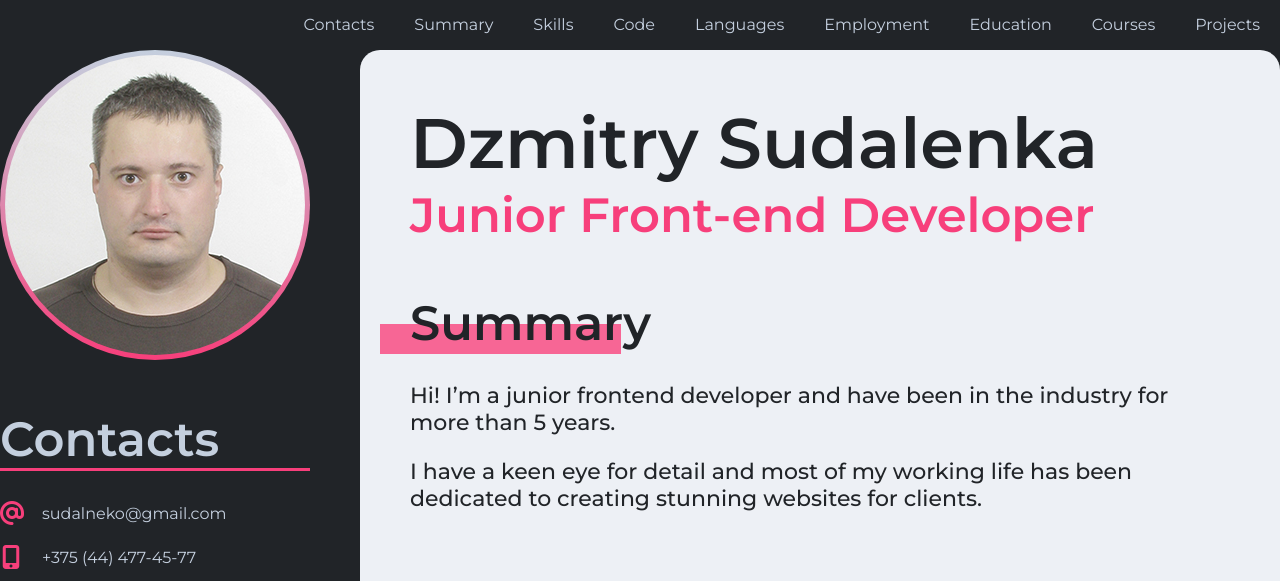
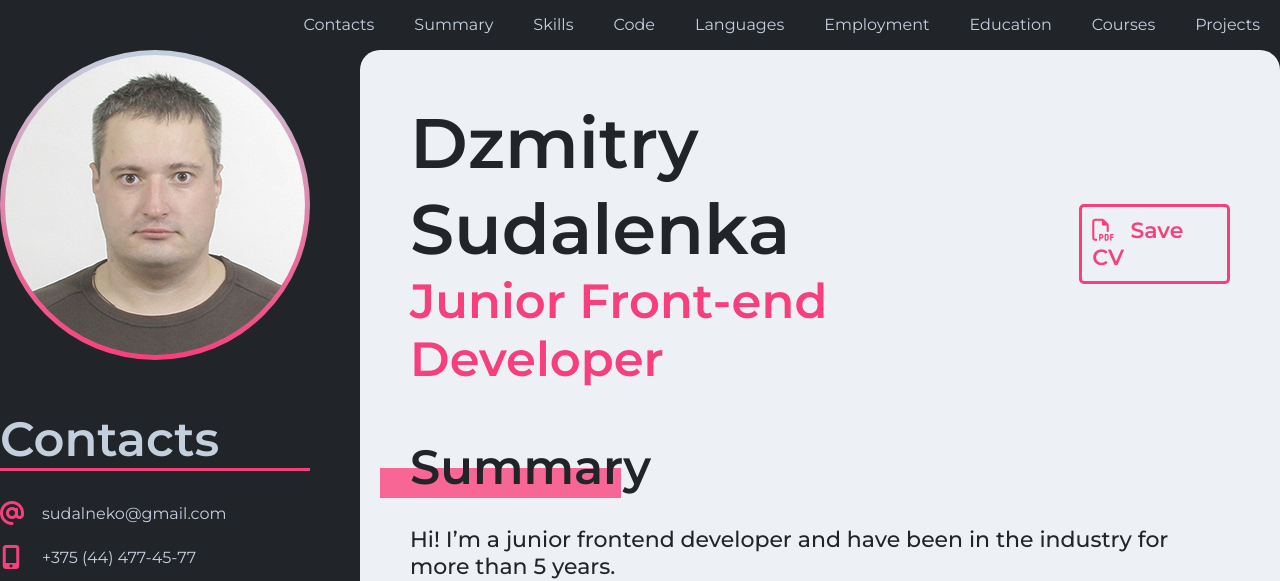
Before and after one commit to DzmitrySudalenka/rsschool-cv_2022Q4, a plain HTML site: page index.html in a window 1280 px wide. Shown: the top 581 px of the page. Drawn offline with Linux system fonts and the light colour scheme.

Commit message:
feat: add pdf version

```diff
--- a/index.html
+++ b/index.html
@@ -125,9 +125,17 @@
 
       <div class="col-right">
 
-        <section class="section" id="profile">
-          <h1 class="name-title">Dzmitry Sudalenka</h1>
-          <div class="job-title">Junior Front-end Developer</div>
+        <section class="section section-name" id="profile">
+          <div class="name">
+            <h1 class="name-title">Dzmitry Sudalenka</h1>
+            <div class="job-title">Junior Front-end Developer</div>
+          </div>
+          <div class="save">
+            <a class="save__link" href="docs/CV_Dzmitry-Sudalenka_Front-end-Developer.pdf" target="_blank">
+              <i class="fa-regular fa-file-pdf save__icon"></i>
+              <span class="save__label">Save CV</span>
+            </a>
+          </div>
         </section>
 
         <section class="section" id="summary">
--- a/style.css
+++ b/style.css
@@ -131,6 +131,37 @@ img {
   height: 30px;
 
   background-color: var(--header-bg);
+}
+
+.section-name {
+  display: flex;
+}
+
+.save {
+  display: flex;
+  flex-grow: 1;
+
+  justify-content: center;
+  align-items: center;
+}
+
+.save__link {
+  padding: 10px;
+
+  font-size: 22px;
+  font-weight: 600;
+  color: var(--red);
+
+  border: 3px solid var(--red);
+  border-radius: 5px;
+}
+
+.save__link:hover {
+  box-shadow: 0 0 10px var(--red);
+}
+
+.save__label {
+  margin-left: 10px;
 }
 
 .contacts__item {
```
Also changed, not shown: 1 other file.
